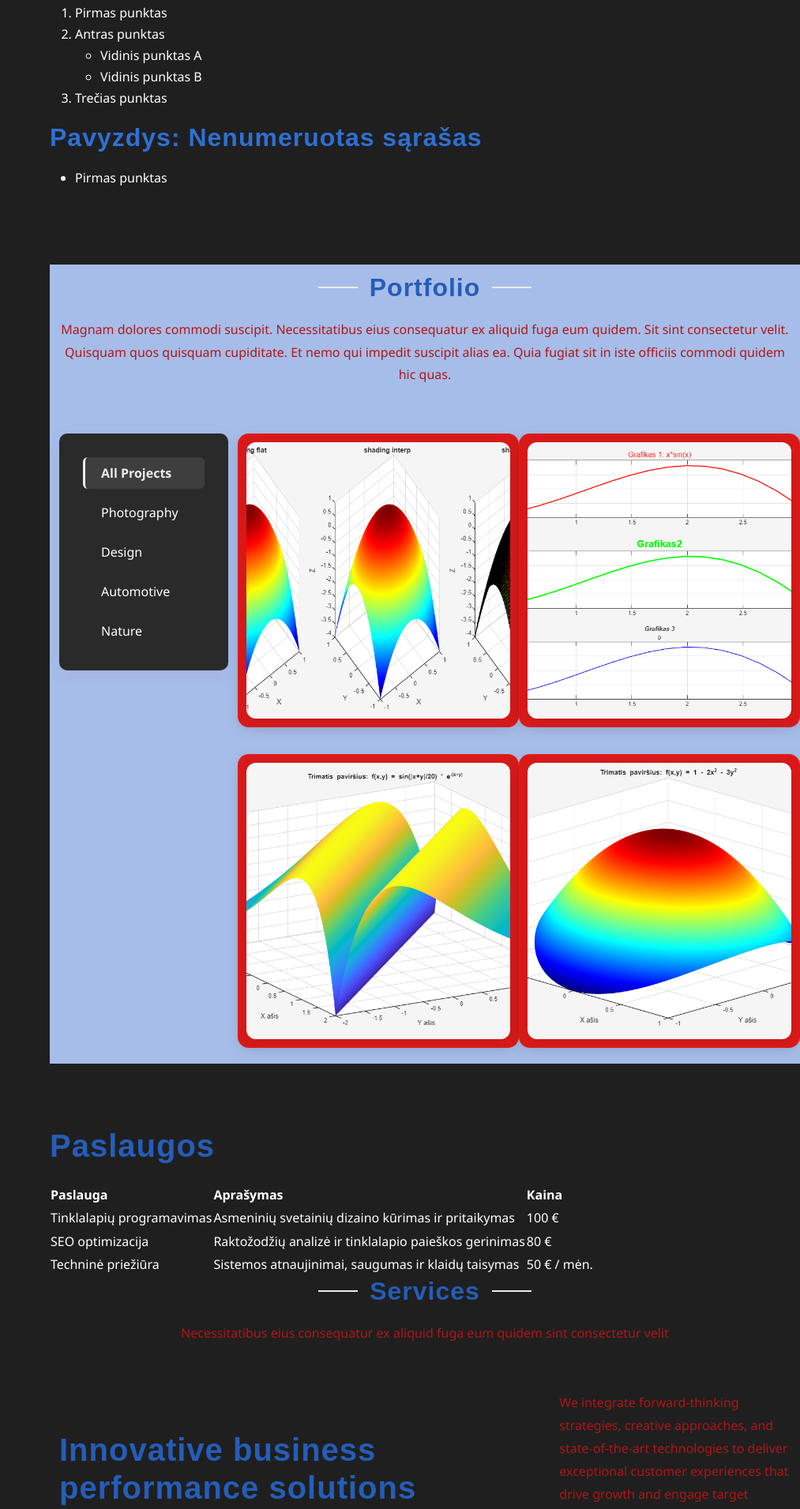
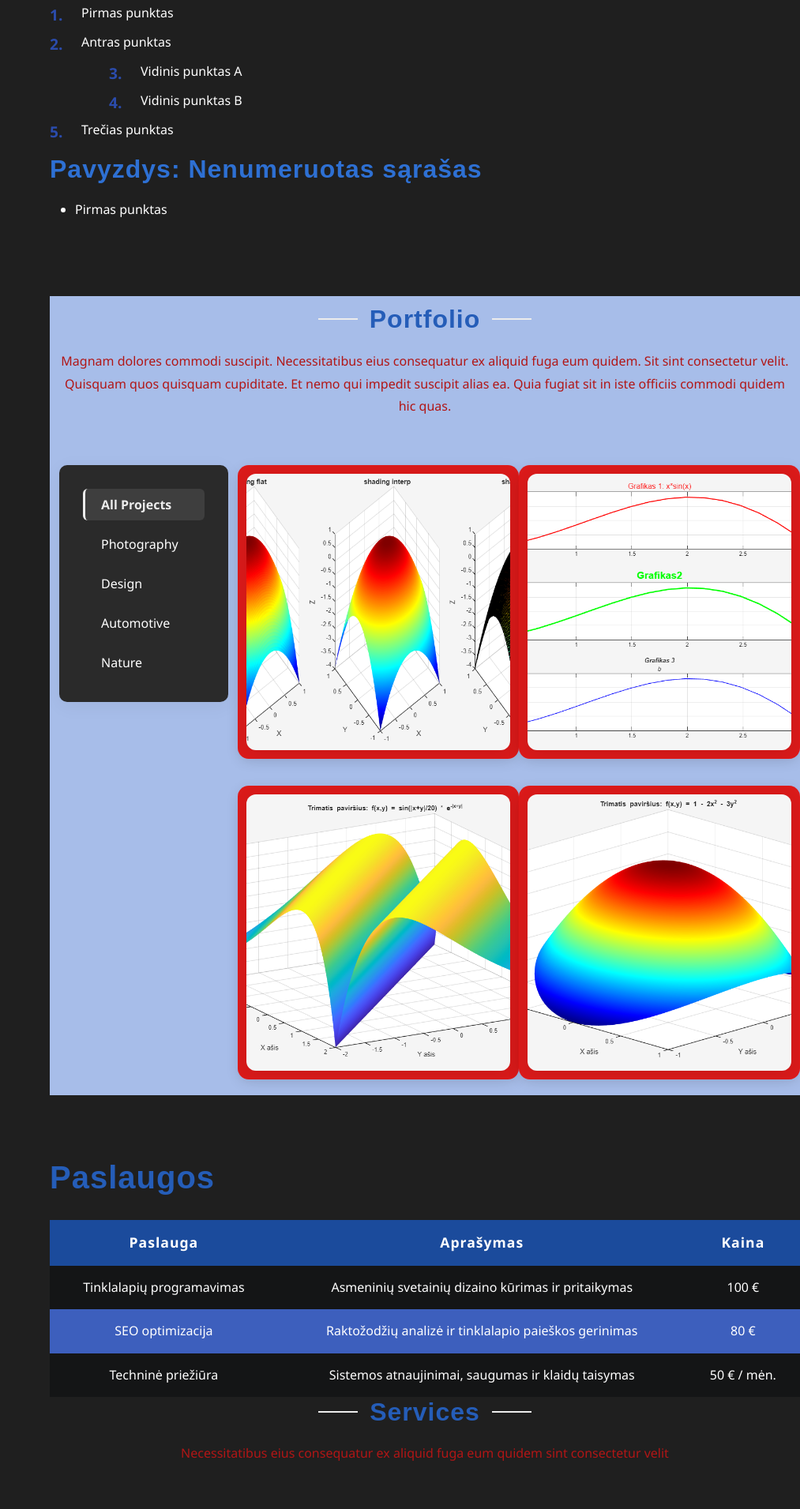
Before and after one commit to Juce171/Juce171.github.io, a plain HTML site: page index.html in a window 1280 px wide. Shown: the part 5161-7072 px from the top of the page at 79% size, without its empty margins (267-1280 px from the left). Drawn offline with nearby package versions, Linux system fonts and the light colour scheme.

Commit message:
Add files via upload

```diff
--- a/assets/css/custom.css
+++ b/assets/css/custom.css
@@ -319,3 +319,75 @@ a:active {
 .navbar-nav .nav-link.active {
     background-color: #4d6cc3;
 }
+
+/* Numeruoto sąrašo dizainas su skaitikliu */
+.custom-ol {
+    counter-reset: item; /* Skaitiklio pradžia */
+    padding-left: 0;
+    margin-left: 0;
+}
+
+.custom-ol li {
+    list-style: none; /* Paslepiame standartinę numeraciją */
+
+    counter-increment: item;
+    margin: 10px 0;
+    padding-left: 40px;
+    position: relative;
+}
+
+/* Skaitiklio pseudo-elementas */
+.custom-ol li::before {
+    content: counter(item) ".";
+    position: absolute;
+    left: 0;
+    top: 0;
+    font-size: 1.2rem;
+    font-weight: bold;
+    color: #2b4cad;
+}
+
+/* Vaikiniai sąrašai (ul ar ol sąrašo viduje) */
+.custom-ol li ol,
+.custom-ol li ul,
+.custom-ul li ul,
+.custom-ul li ol {
+    margin-top: 8px;
+    margin-left: 20px;
+    padding-left: 15px;
+}
+
+/* Vaikinių punktų žyma */
+.custom-ul li ul li::before {
+    content: "•";
+    color: #6a85e6;
+    font-size: 1.1rem;
+}
+
+.services-table {
+    width: 100%;
+    border-collapse: collapse;
+    margin-top: 30px;
+    text-align: center;   /* Turinio lygiavimas centre */
+}
+
+.services-table th,
+.services-table td {
+    padding: 14px 18px;   /* Vienodi cell padding */
+}
+
+.services-table thead tr {
+    background-color: #1b4b9c;
+    color: #fff;
+    font-weight: 700;
+    font-size: 1.1rem;
+    letter-spacing: 1px;
+}
+
+.services-table tbody tr:nth-child(even) {
+    background-color: #3d5fbd; /* šviesi mėlyna */
+}
+
+.services-table tbody tr:nth-child(odd) {
+    background-color: #141516;
+}
```
